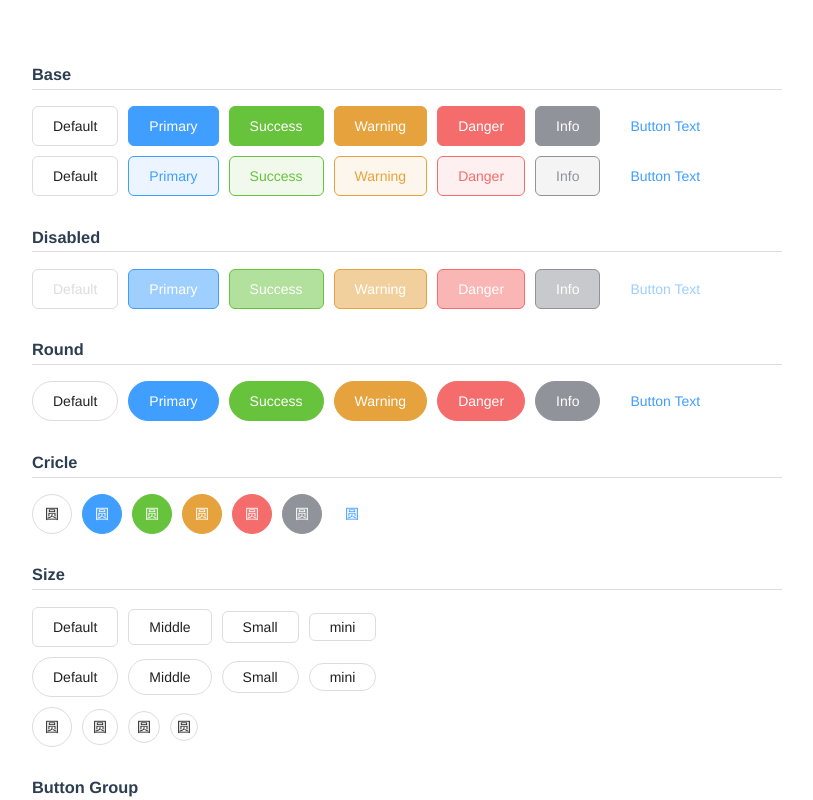
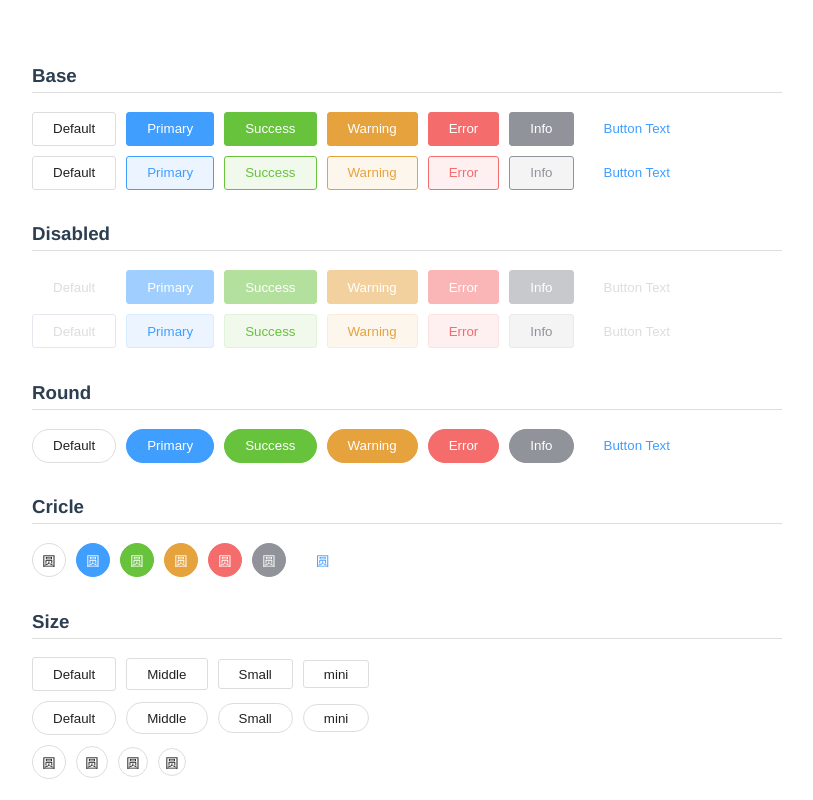
Before and after one commit to ATaoyoyo/t-ui, a Vue app: page / in a window 1280 px wide. Shown: the top 800 px of the page, without its empty margins (233-1046 px from the left). Built offline with nearby package versions, Linux system fonts and the light colour scheme.

Commit message:
button组件样式调优

```diff
--- a/src/App.vue
+++ b/src/App.vue
@@ -7,50 +7,58 @@
     <TButton type="primary">Primary</TButton>
     <TButton type="success">Success</TButton>
     <TButton type="warning">Warning</TButton>
-    <TButton type="danger">Danger</TButton>
+    <TButton type="error">Error</TButton>
     <TButton type="info">Info</TButton>
     <TButton type="text">Button Text</TButton>
     <div></div>
-    <TButton :plain="true" type="default">Default</TButton>
-    <TButton :plain="true" type="primary">Primary</TButton>
-    <TButton :plain="true" type="success">Success</TButton>
-    <TButton :plain="true" type="warning">Warning</TButton>
-    <TButton :plain="true" type="danger">Danger</TButton>
-    <TButton :plain="true" type="info">Info</TButton>
-    <TButton :plain="true" type="text">Button Text</TButton>
+    <TButton plain type="default">Default</TButton>
+    <TButton plain type="primary">Primary</TButton>
+    <TButton plain type="success">Success</TButton>
+    <TButton plain type="warning">Warning</TButton>
+    <TButton plain type="error">Error</TButton>
+    <TButton plain type="info">Info</TButton>
+    <TButton plain type="text">Button Text</TButton>
   </div>
 
   <div style="margin-bottom: 10px">
     <h3>Disabled</h3>
-    <TButton :disabled="true" type="default">Default</TButton>
-    <TButton :disabled="true" type="primary">Primary</TButton>
-    <TButton :disabled="true" type="success">Success</TButton>
-    <TButton :disabled="true" type="warning">Warning</TButton>
-    <TButton :disabled="true" type="danger">Danger</TButton>
-    <TButton :disabled="true" type="info">Info</TButton>
-    <TButton :disabled="true" type="text">Button Text</TButton>
+    <TButton disabled type="default">Default</TButton>
+    <TButton disabled type="primary">Primary</TButton>
+    <TButton disabled type="success">Success</TButton>
+    <TButton disabled type="warning">Warning</TButton>
+    <TButton disabled type="error">Error</TButton>
+    <TButton disabled type="info">Info</TButton>
+    <TButton disabled type="text">Button Text</TButton>
+    <div></div>
+    <TButton plain disabled type="default">Default</TButton>
+    <TButton plain disabled type="primary">Primary</TButton>
+    <TButton plain disabled type="success">Success</TButton>
+    <TButton plain disabled type="warning">Warning</TButton>
+    <TButton plain disabled type="error">Error</TButton>
+    <TButton plain disabled type="info">Info</TButton>
+    <TButton plain disabled type="text">Button Text</TButton>
   </div>
 
   <div style="margin-bottom: 10px">
     <h3>Round</h3>
-    <TButton :round="true" type="default">Default</TButton>
-    <TButton :round="true" type="primary">Primary</TButton>
-    <TButton :round="true" type="success">Success</TButton>
-    <TButton :round="true" type="warning">Warning</TButton>
-    <TButton :round="true" type="danger">Danger</TButton>
-    <TButton :round="true" type="info">Info</TButton>
-    <TButton :round="true" type="text">Button Text</TButton>
+    <TButton round type="default">Default</TButton>
+    <TButton round type="primary">Primary</TButton>
+    <TButton round type="success">Success</TButton>
+    <TButton round type="warning">Warning</TButton>
+    <TButton round type="error">Error</TButton>
+    <TButton round type="info">Info</TButton>
+    <TButton round type="text">Button Text</TButton>
   </div>
 
   <div style="margin-bottom: 10px">
     <h3>Cricle</h3>
-    <TButton type="default" :circle="true">圆</TButton>
-    <TButton type="primary" :circle="true">圆</TButton>
-    <TButton type="success" :circle="true">圆</TButton>
-    <TButton type="warning" :circle="true">圆</TButton>
-    <TButton type="danger" :circle="true">圆</TButton>
-    <TButton type="info" :circle="true">圆</TButton>
-    <TButton type="text" :circle="true">圆</TButton>
+    <TButton type="default" circle>圆</TButton>
+    <TButton type="primary" circle>圆</TButton>
+    <TButton type="success" circle>圆</TButton>
+    <TButton type="warning" circle>圆</TButton>
+    <TButton type="error" circle>圆</TButton>
+    <TButton type="info" circle>圆</TButton>
+    <TButton type="text" circle>圆</TButton>
   </div>
 
   <div>
@@ -60,15 +68,15 @@
     <TButton size="small">Small</TButton>
     <TButton size="mini">mini</TButton>
     <div></div>
-    <TButton :round="true">Default</TButton>
-    <TButton :round="true" size="middle">Middle</TButton>
-    <TButton :round="true" size="small">Small</TButton>
-    <TButton :round="true" size="mini">mini</TButton>
+    <TButton round>Default</TButton>
+    <TButton round size="middle">Middle</TButton>
+    <TButton round size="small">Small</TButton>
+    <TButton round size="mini">mini</TButton>
     <div></div>
-    <TButton size="default" type="default" :circle="true">圆</TButton>
-    <TButton size="middle" type="default" :circle="true">圆</TButton>
-    <TButton size="small" type="default" :circle="true">圆</TButton>
-    <TButton size="mini" type="default" :circle="true">圆</TButton>
+    <TButton size="default" type="default" circle>圆</TButton>
+    <TButton size="middle" type="default" circle>圆</TButton>
+    <TButton size="small" type="default" circle>圆</TButton>
+    <TButton size="mini" type="default" circle>圆</TButton>
   </div>
 
   <div>
@@ -81,7 +89,7 @@
     <div></div>
     <TButtonGroup>
       <TButton type="primary">One Button</TButton>
-      <TButton type="primary">Two Button</TButton>
+      <TButton disabled type="primary">Two Button</TButton>
       <TButton type="primary">Three Button</TButton>
     </TButtonGroup>
   </div>
--- a/src/package/button/src/button-group.vue
+++ b/src/package/button/src/button-group.vue
@@ -10,15 +10,15 @@ export default defineComponent({
 })
 </script>
 <style lang="less" scoped>
-@import url('@/style/theme.less');
+@import url('@style/theme.less');
 .t-button-group {
   /deep/ .t-button {
     margin: 0 !important;
     border-radius: 0;
 
     &:nth-child(2n) {
-      border-left: 0.5px solid @default;
-      border-right: 0.5px solid @default;
+      border-left: 1px solid @default;
+      border-right: 1px solid @default;
     }
 
     &:first-child {
--- a/src/package/button/src/button.vue
+++ b/src/package/button/src/button.vue
@@ -2,7 +2,7 @@
   <button
     class="t-button"
     :class="[
-      type ? type : 'default',
+      type ? 'is-' + type : 'is-default',
       size,
       {
         'is-circle': circle,
@@ -19,8 +19,6 @@
 import { defineComponent, PropType } from 'vue'
 
 import { buttonType, buttonSize } from './button'
-
-import '../style'
 
 export default defineComponent({
   name: 'TButton',
@@ -40,221 +38,7 @@ export default defineComponent({
   },
 })
 </script>
+
 <style lang="less" scoped>
-@import url('@/style/theme.less');
-.t-button {
-  transition: all 0.5s;
-  &.default {
-    color: @textBlack;
-    background-color: @default;
-    border-color: @textBorder;
-
-    &:hover,
-    &:focus {
-      color: @primary;
-      background-color: @hoverDefault;
-      border-color: @primary;
-    }
-
-    &.is-disabled {
-      color: @textBorder;
-      background-color: @disabledDefault;
-      border-color: @textBorder;
-    }
-
-    &.is-plain {
-      &:hover {
-        color: @primary;
-        background-color: @default;
-        border-color: @primary;
-      }
-    }
-  }
-
-  &.primary {
-    color: @textWhite;
-    background-color: @primary;
-    border-color: @primary;
-
-    &:hover,
-    &:focus {
-      background-color: @hoverPrimary;
-    }
-
-    &.is-disabled {
-      background-color: @disabledPrimary;
-    }
-
-    &.is-plain {
-      color: @primary;
-      background-color: @plainPrimary;
-      border: 1px solid @primary;
-      &:hover {
-        color: @default;
-        background-color: @primary;
-      }
-    }
-  }
-
-  &.success {
-    color: @textWhite;
-    background-color: @success;
-    border-color: @success;
-
-    &:hover,
-    &:focus {
-      background-color: @hoverSuccess;
-    }
-
-    &.is-disabled {
-      background-color: @disabledSuccess;
-    }
-
-    &.is-plain {
-      color: @success;
-      background-color: @plainSuccess;
-      border: 1px solid @success;
-
-      &:hover {
-        color: @default;
-        background-color: @success;
-      }
-    }
-  }
-
-  &.warning {
-    color: @textWhite;
-    background-color: @warning;
-    border-color: @warning;
-
-    &:hover,
-    &:focus {
-      background-color: @hoverWarning;
-    }
-
-    &.is-disabled {
-      background-color: @disabledWarning;
-    }
-
-    &.is-plain {
-      color: @warning;
-      background-color: @plainWarning;
-      border: 1px solid @warning;
-
-      &:hover {
-        color: @default;
-        background-color: @warning;
-      }
-    }
-  }
-
-  &.danger {
-    color: @textWhite;
-    background-color: @error;
-    border-color: @error;
-
-    &:hover,
-    &:focus {
-      background-color: @hoverError;
-    }
-
-    &.is-disabled {
-      background-color: @disabledError;
-    }
-
-    &.is-plain {
-      color: @error;
-      background-color: @plainError;
-      border: 1px solid @error;
-
-      &:hover {
-        color: @default;
-        background-color: @error;
-      }
-    }
-  }
-  &.info {
-    color: @textWhite;
-    background-color: @info;
-    border-color: @info;
-
-    &:hover,
-    &:focus {
-      background-color: @hoverInfo;
-    }
-
-    &.is-disabled {
-      background-color: @disabledInfo;
-    }
-
-    &.is-plain {
-      color: @info;
-      background-color: @plainInfo;
-      border: 1px solid @info;
-
-      &:hover {
-        color: @default;
-        background-color: @info;
-      }
-    }
-  }
-
-  &.text {
-    color: @primary;
-    background-color: #fff;
-    border: none;
-
-    &:hover,
-    &:focus {
-      color: @hoverPrimary;
-      background-color: #fff;
-    }
-
-    &.is-disabled {
-      color: @disabledPrimary;
-    }
-  }
-
-  &.is-circle {
-    padding: 0;
-    width: 40px;
-    height: 40px;
-    border-radius: 50%;
-
-    &.middle {
-      width: 36px;
-      height: 36px;
-    }
-
-    &.small {
-      width: 32px;
-      height: 32px;
-    }
-
-    &.mini {
-      width: 28px;
-      height: 28px;
-    }
-  }
-
-  &.is-disabled {
-    cursor: not-allowed;
-  }
-
-  &.is-round {
-    border-radius: 20px;
-  }
-
-  &.middle {
-    height: 36px;
-  }
-
-  &.small {
-    height: 32px;
-  }
-
-  &.mini {
-    height: 28px;
-  }
-}
+@import url('../style/index.less');
 </style>
--- /dev/null
+++ b/src/package/button/style/index.less
@@ -0,0 +1,165 @@
+@import url('@style/common.less');
+@import url('@style/theme.less');
+
+@types: {
+  default: @default;
+  primary: @primary;
+  success: @success;
+  warning: @warning;
+  error: @error;
+  info: @info;
+}
+
+
+#hoverType() {
+  @default: @hoverDefault;
+  @primary: @hoverPrimary;
+  @success: @hoverSuccess;
+  @warning: @hoverWarning;
+  @error: @hoverError;
+  @info: @hoverInfo;
+}
+
+#disabledType() {
+  @default: @disabledDefault;
+  @primary: @disabledPrimary;
+  @success: @disabledSuccess;
+  @warning: @disabledWarning;
+  @error: @disabledError;
+  @info: @disabledInfo;
+}
+
+#plainType() {
+  @default: @plainDefault;
+  @primary: @plainPrimary;
+  @success: @plainSuccess;
+  @warning: @plainWarning;
+  @error: @plainError;
+  @info: @plainInfo;
+}
+
+#plainDisabledType() {
+  @default: @plainDefaultDisabled;
+  @primary: @plainPrimaryDisabled;
+  @success: @plainSuccessDisabled;
+  @warning: @plainWarningDisabled;
+  @error: @plainErrorDisabled;
+  @info: @plainInfoDisabled;
+}
+
+#plainBorderDisabledType() {
+  @default: @plainDefaultBorderDisabled;
+  @primary: @plainPrimaryBorderDisabled;
+  @success: @plainSuccessBorderDisabled;
+  @warning: @plainWarningBorderDisabled;
+  @error: @plainErrorBorderDisabled;
+  @info: @plainInfoBorderDisabled;
+}
+
+.t-button {
+  box-sizing: border-box;
+  transition: all 0.3s;
+
+  each(@types, {
+      &.is-@{key} {
+        color: if((@key =default) or (@key=text), @textBlack, @textWhite);
+        background-color: if(@key =text, @textWhite, @value);
+        border: 1px solid if(@key =default, @textBorder, @value);
+        border-width: if(@key =text, 0, 1px);
+
+        &:hover,
+        &:focus {
+          color: if(@key =default, @primary, @textWhite);
+          background-color: #hoverType[@@key];
+          border: 1px solid #hoverType[@@key];
+          border-width: if(@key =text, 0, 1px);
+        }
+
+        &.is-disabled {
+          cursor: not-allowed;
+
+          &.is-@{key} {
+            color: if(@key =default, @textBorder, @textWhite);
+            background-color: #disabledType[@@key];
+            border: 1px solid #disabledType[@@key];
+          }
+        }
+
+        &.is-plain {
+          color: if(@key =default, @textBlack, @value);
+          background-color: #plainType[@@key];
+          border: 1px solid if(@key=default, @textBorder, @value);
+
+          &:hover,
+          &:focus {
+            color: if(@key =default, @primary, @textWhite);
+            background-color: @value;
+            border: 1px solid if(@key=default, @primary, @value);
+          }
+
+          @disabledTextColor: #plainBorderDisabledType[@@key];
+
+          &.is-disabled {
+            color: if(@key =default, @textBorder, @value);
+            background-color: #plainDisabledType[@@key];
+            border: 1px solid #plainBorderDisabledType[@@key];
+          }
+        }
+
+        &.is-round {
+          border-radius: 20px
+        }
+
+        &.is-circle {
+          padding: 0;
+          width: 34px;
+          height: 34px;
+          border-radius: 50%;
+
+          &.middle {
+            width: 32px;
+            height: 32px;
+          }
+
+          &.small {
+            width: 30px;
+            height: 30px;
+          }
+
+          &.mini {
+            width: 28px;
+            height: 28px;
+          }
+        }
+
+        &.middle {
+          height: 32px;
+        }
+
+        &.small {
+          height: 30px;
+        }
+
+        &.mini {
+          height: 28px;
+        }
+      }
+
+      &.is-text {
+        color: @primary;
+        background-color: @textWhite;
+        border: none;
+
+        &:hover {
+          color: @hoverPrimary;
+        }
+
+        &.is-disabled {
+          color: @textBorder;
+          cursor: not-allowed;
+        }
+      }
+    }
+
+  );
+}
--- a/src/package/button/style/index.ts
+++ b/src/package/button/style/index.ts
@@ -1 +1,2 @@
 import '@/style/index.less'
+import './index.less'
--- a/src/style/common.less
+++ b/src/style/common.less
@@ -1,17 +1,17 @@
 :root {
   font-size: 14px;
+  font-weight: 450;
 }
 
 button {
   padding: 0 20px;
-  height: 40px;
-  line-height: 1;
-  font-weight: 450;
+  height: 34px;
+  // line-height: 1;
   text-align: center;
   border: 1px solid #f1f1f1;
   outline: none;
   background-color: #fff;
   box-sizing: border-box;
-  border-radius: 6px;
+  border-radius: 3px;
   cursor: pointer;
 }
--- a/src/style/theme.less
+++ b/src/style/theme.less
@@ -12,19 +12,35 @@
 @plainError: rgb(254, 240, 240);
 @plainInfo: rgb(244, 244, 245);
 
-@hoverDefault: rgba(64, 160, 255, 0.1);
-@hoverPrimary: rgba(64, 160, 255, 0.5);
-@hoverSuccess: rgba(103, 194, 60, 0.5);
-@hoverWarning: rgba(230, 162, 60, 0.5);
-@hoverError: rgba(245, 108, 108, 0.5);
-@hoverInfo: rgba(144, 147, 153, 0.5);
+@plainDefaultDisabled: #fff;
+@plainPrimaryDisabled: #ecf5ff;
+@plainSuccessDisabled: #f0f9eb;
+@plainWarningDisabled: #fdf6ec;
+@plainErrorDisabled: #fef0f0;
+@plainInfoDisabled: #f4f4f5;
+
+@plainDefaultBorderDisabled: #e4e7ed;
+@plainPrimaryBorderDisabled: #d9ecff;
+@plainSuccessBorderDisabled: #e1f3d8;
+@plainWarningBorderDisabled: #faecd8;
+@plainErrorBorderDisabled: #fde2e2;
+@plainInfoBorderDisabled: #e9e9eb;
+
+@hoverDefault: rgb(198, 226, 255);
+@hoverPrimary: rgb(102, 177, 255);
+@hoverSuccess: rgb(133, 206, 97);
+@hoverWarning: rgb(235, 181, 99);
+@hoverError: rgb(247, 137, 137);
+@hoverInfo: rgb(166, 169, 173);
 
 @disabledDefault: rgba(255, 255, 255, 0.5);
-@disabledPrimary: rgba(64, 160, 255, 0.5);
-@disabledSuccess: rgba(103, 194, 60, 0.5);
-@disabledWarning: rgba(230, 162, 60, 0.5);
-@disabledError: rgba(245, 108, 108, 0.5);
-@disabledInfo: rgba(144, 147, 153, 0.5);
+@disabledPrimary: rgb(160, 207, 255);
+@disabledSuccess: rgb(179, 225, 157);
+@disabledWarning: rgb(243, 209, 158);
+@disabledError: rgb(250, 182, 182);
+@disabledInfo: rgb(200, 201, 204);
+
+
 
 @textBlack: #212121;
 @textWhite: #fff;
--- a/vite.config.ts
+++ b/vite.config.ts
@@ -11,6 +11,8 @@ export default defineConfig({
   resolve: {
     alias: {
       '@': path('src'),
+      '@style': path('src/style'),
+      '@package': path('src/package'),
     },
   },
 })
```
Also changed, not shown: src/style/index.less (line endings or trailing spaces).
